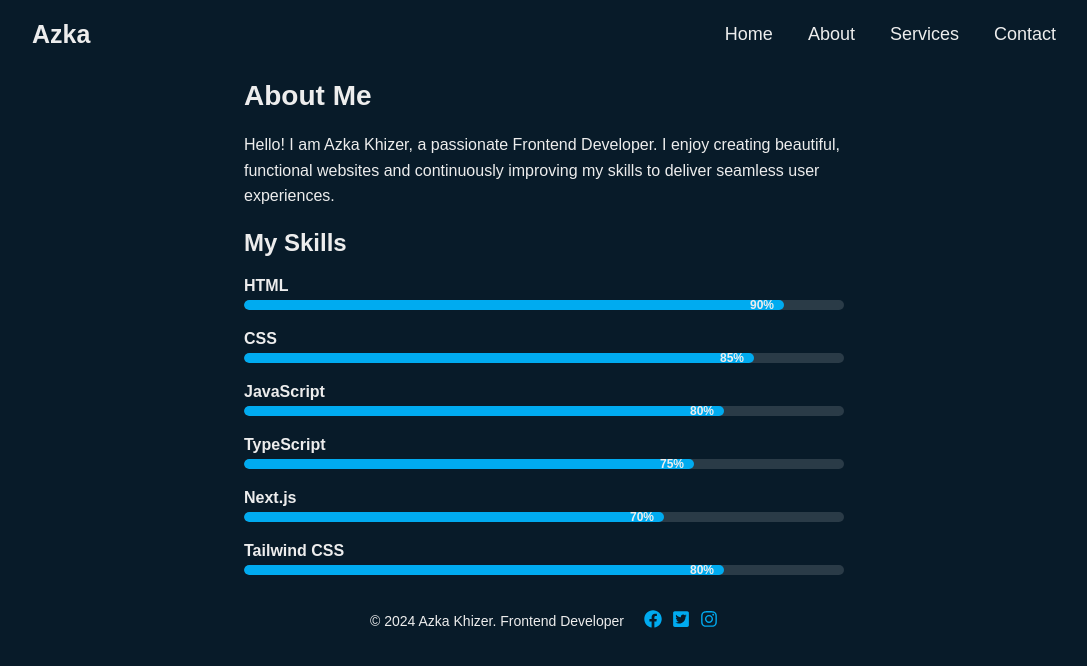
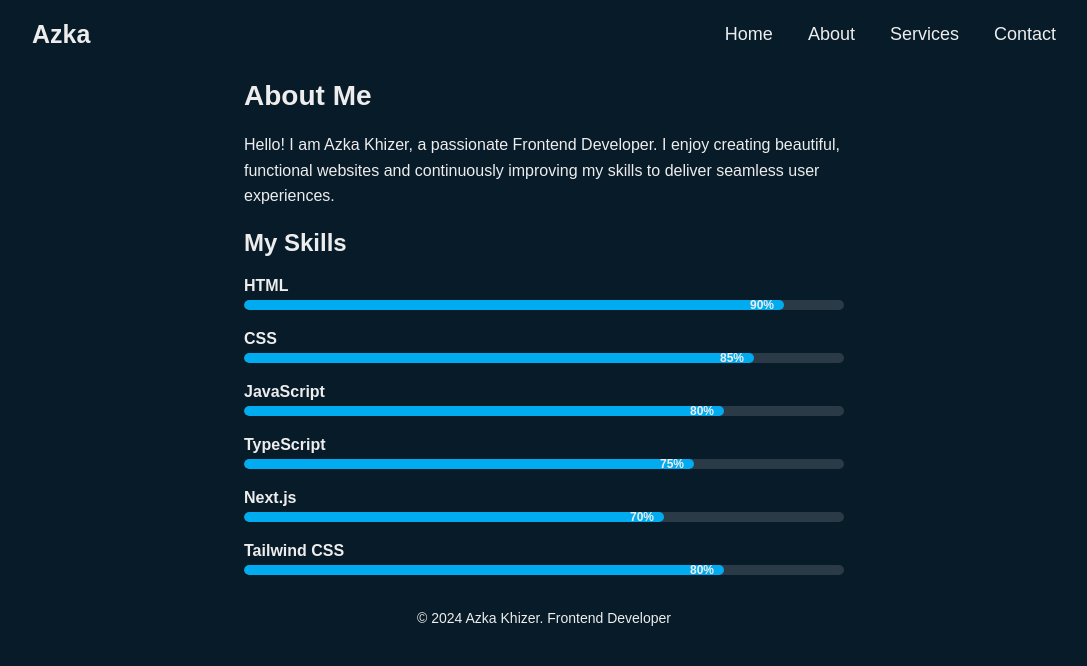
Before and after one commit to AzkaKhizer/portfolio-customCSS, a Next.js app: page /About in a window 1280 px wide. Shown: the top 666 px of the page, without its empty margins (96-1183 px from the left). Built offline with nearby package versions, Linux system fonts and the light colour scheme.

Commit message:
Adding Custom CSS Portfolio

```diff
--- a/src/app/About/page.tsx
+++ b/src/app/About/page.tsx
@@ -10,29 +10,26 @@ export default function About() {
         <div className="skills">
           <h3 className="skills-title">My Skills</h3>
           <div className="skill-bars">
-            <SkillBar skill="HTML" level={90} />
-            <SkillBar skill="CSS" level={85} />
-            <SkillBar skill="JavaScript" level={80} />
-            <SkillBar skill="TypeScript" level={75} />
-            <SkillBar skill="Next.js" level={70} />
-            <SkillBar skill="Tailwind CSS" level={80} />
+            <SkillBar skill="HTML" level="90%" />
+            <SkillBar skill="CSS" level="85%" />
+            <SkillBar skill="JavaScript" level="80%" />
+            <SkillBar skill="TypeScript" level="75%" />
+            <SkillBar skill="Next.js" level="70%" />
+            <SkillBar skill="Tailwind CSS" level="80%" />
           </div>
         </div>
       </div>
     </section>
   );
 }
-type SkillBarProps = {
-  skill: string;
-  level: number;
-};
-function SkillBar({ skill, level }:SkillBarProps) {
+
+function SkillBar({ skill, level }:any) {
   return (
     <div className="skill-bar">
       <span className="skill-label">{skill}</span>
       <div className="progress">
-        <div className="progress-fill" style={{ width: `${level}%`}}>
-          <span className="progress-percent">{level}%</span>
+        <div className="progress-fill" style={{ width: level }}>
+          <span className="progress-percent">{level}</span>
         </div>
       </div>
     </div>
--- a/src/app/Contact/page.tsx
+++ b/src/app/Contact/page.tsx
@@ -1,3 +1,4 @@
+// pages/contact.js
 "use client";
 import React, { useState } from 'react';
 
@@ -8,12 +9,12 @@ export default function Contact() {
     message: ''
   });
 
-  const handleChange = (e: React.ChangeEvent<HTMLInputElement | HTMLTextAreaElement>) => {
+  const handleChange = (e:any) => {
     const { name, value } = e.target;
     setFormData({ ...formData, [name]: value });
   };
 
-  const handleSubmit = (e: React.FormEvent<HTMLFormElement>) => {
+  const handleSubmit = (e:any) => {
     e.preventDefault();
     console.log("Form data submitted:", formData);
     // Here, handle form submission, e.g., via API call or email integration
--- a/src/app/Services/page.tsx
+++ b/src/app/Services/page.tsx
@@ -3,7 +3,7 @@ import { FaFacebook } from "react-icons/fa";
 import { FaTwitterSquare } from "react-icons/fa";
 import { FaInstagram } from "react-icons/fa";
 
-export default function About() {
+export default function Services() {
     return (
 <section className='services'>
   <h2 className='services-title'>My Services</h2>
@@ -21,7 +21,7 @@ export default function About() {
     <div className='service-card'>
       <FaInstagram className="service-icon" />
       <h3>SEO Optimization</h3>
-      <p>Improving your site visibility on search engines with tailored SEO strategies.</p>
+      <p>Improving your site's visibility on search engines with tailored SEO strategies.</p>
     </div>
   </div>
 </section>
--- a/src/app/globals.css
+++ b/src/app/globals.css
@@ -53,37 +53,18 @@ body{
   margin-left: 35px;
   transition: 3s;
 }
+@media (max-width: 600px){
+  .navbar a{
+    font-size: 14px;
+  }
+}
+
 
 .navbar a:hover,
 .navbar a.active {
   color:#00abf0
 }
-@media (max-width: 100px) {
-  .header {
-    padding: 15px 5%;
-  }
 
-  .logo {
-    font-size: 20px;
-  }
-
-  .navbar {
-    display: none;
-    position: absolute;
-    top: 100%;
-    left: 0;
-    width: 100%;
-    background-color: #081b29;
-    flex-direction: column;
-    align-items: center;
-    padding: 10px 0;
-  }
-
-  .navbar a {
-    font-size: 12px;
-    margin: 10px 0;
-  }
-}
 
 /* Toggle Navbar Display */
 .navbar.active {
@@ -115,14 +96,16 @@ body{
 
 .home-content{
   max-width: 600px;
+   z-index: 1;
+}
 
-}
 .home-content h1{
   position: relative;
   font-size: 56px;
   font-weight: 700;
   line-height: 1.2;
 }
+
 
 .home-content h1::before{
   content: '';
@@ -154,7 +137,7 @@ body{
   animation-delay: 1.3s;
 }
 
-.home-content p{
+.home-content p {
   position: relative;
   font-size: 16px;
   margin: 20px 0 40px;
@@ -247,17 +230,18 @@ body{
 
 .icons{
   position:absolute;
-  bottom:80px;
+  bottom:10%;
   width:170px;
   display: flex;
   justify-content: space-between;
 }
+
 @media (max-width: 850px){
   .icons{
-    display:none;
+
+  display: none;
   }
 }
-
 
 .icons::before{
   content: '';
@@ -414,6 +398,12 @@ footer {
 .footer-social {
   display: flex;
   gap: 10px;
+}
+
+@media (min-width:800px){
+  .footer-social{
+    display: none;
+  }
 }
 
 .footer-social a {
--- a/src/app/page.tsx
+++ b/src/app/page.tsx
@@ -2,6 +2,8 @@ import './globals.css';
 import { FaFacebook } from "react-icons/fa";
 import { FaTwitterSquare } from "react-icons/fa";
 import { FaInstagram } from "react-icons/fa6";
+
+import { PiX } from 'react-icons/pi';
 
 export default function Home() {
   return (
@@ -9,10 +11,10 @@ export default function Home() {
     <div className='home-content'>
       <h1>Hi, I am Azka Khizer</h1>
       <h2>Frontend Developer</h2>
-      <p>Crafting responsive and visually engaging websites with a focus on user experience and modern web technologies.</p>
+      <p>Lorem ipsum dolor sit amet consectetur adipisicing elit. Veniam ad accusamus unde earum quas expedita obcaecati non distinctio, deleniti aliquid maxime ipsum? Placeat optio libero ea fuga?</p>
       <div className="btn-box">
         <a href='/Contact'>Hire me</a>
-        <a href="/Contact">Let us Talk</a>
+        <a href="/Contact">Let's Talk</a>
       </div>
     </div>
     <div className='icons'>
--- a/src/components/Header.tsx
+++ b/src/components/Header.tsx
@@ -1,8 +1,12 @@
+
 import React from 'react'
+
+
 
 const Header = () => {
   return (
     <div className='header'>
+
     <a href ="#" className='logo'>Azka</a>
 
     <nav className='navbar'>
```
